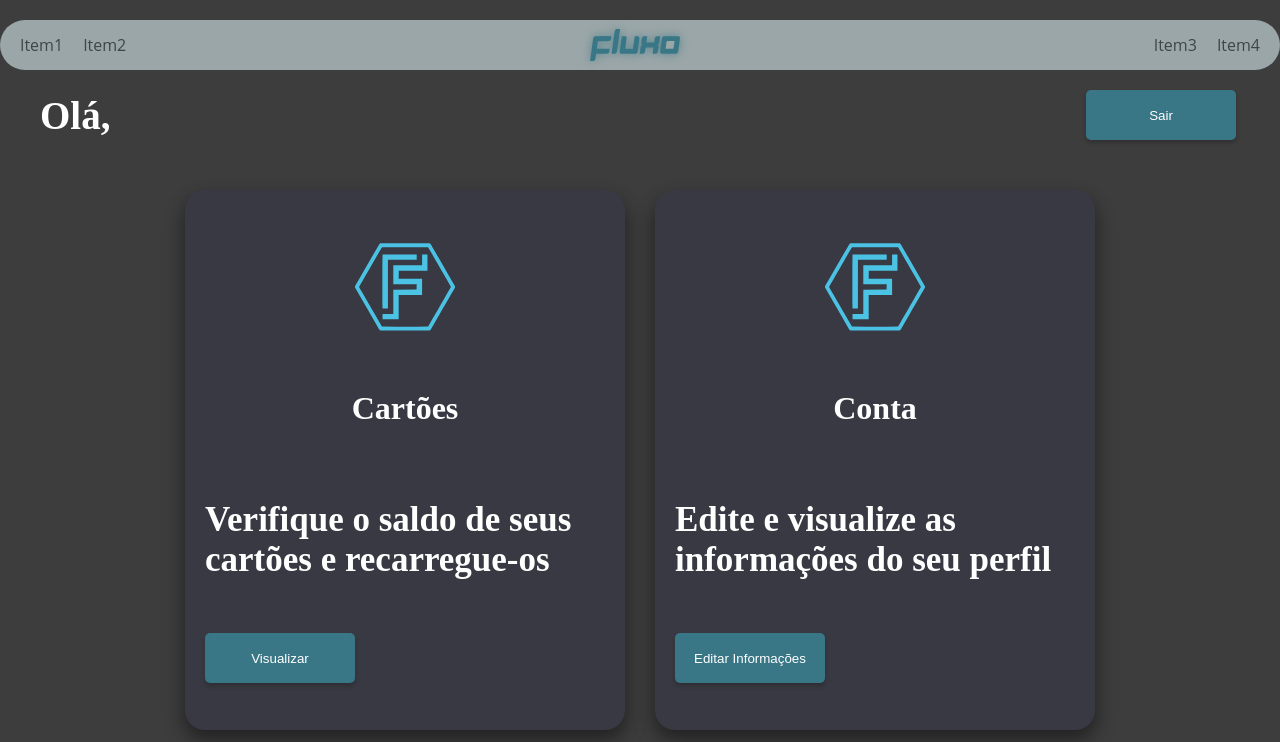
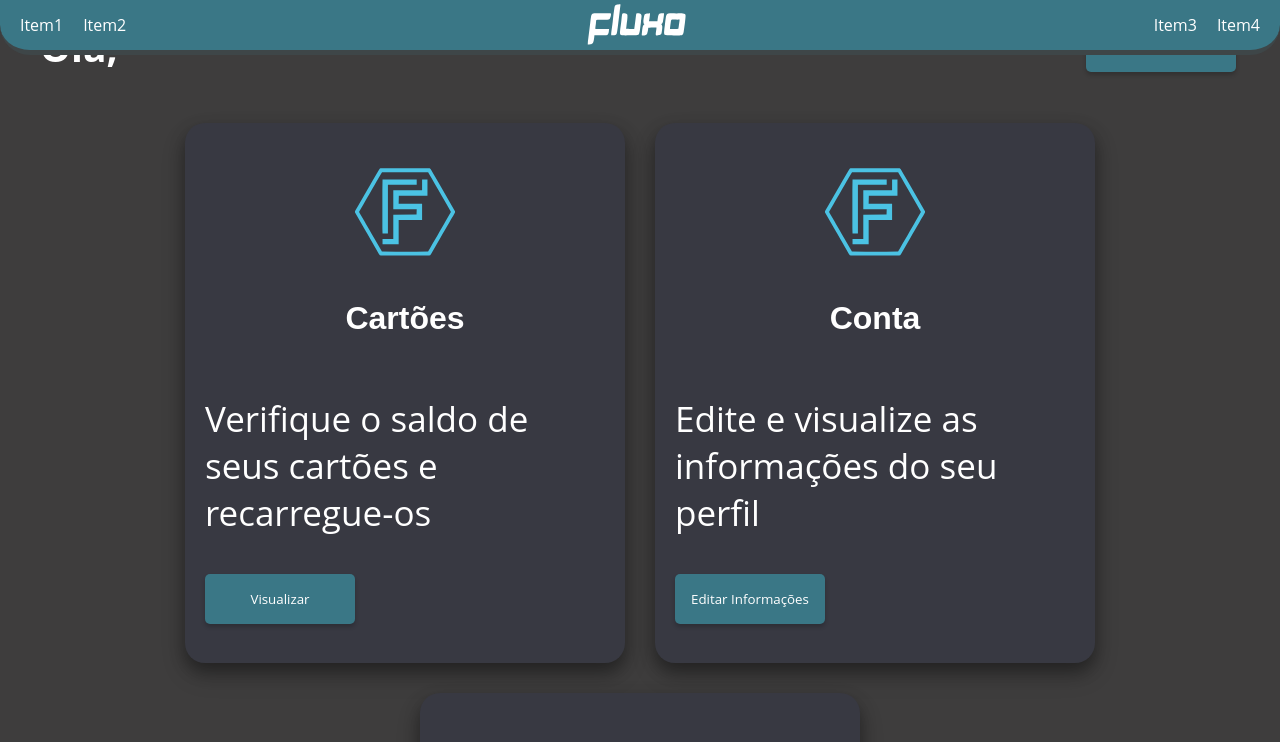
Before and after one commit to 1GabsFps/fluxo-app, a React (Create React App) app: page /home in a window 1280 px wide. Shown: the top 742 px of the page. Built offline with nearby package versions, Linux system fonts and the light colour scheme; no server answers.

Commit message:
adicionado as fontes do projeto, e modificamos as estilizações da header etc...

```diff
--- a/src/components/Buttons/btnStyle.js
+++ b/src/components/Buttons/btnStyle.js
@@ -10,6 +10,8 @@ export const ButtonStyle = styled.button`
     border-radius: 5px;
     cursor: pointer;
     transition: 0.3s;
+    font-family: 'Open Sans', sans-serif;
+    font-weight: 400;
     box-shadow: 0px 3px 4px rgba(0, 0, 0, 0.2);
     &:hover {
         background-color: #3A7760;
@@ -26,6 +28,8 @@ export const InvertedButtonStyle = styled.button`
     border-radius: 5px;
     cursor: pointer;
     transition: 0.3s;
+    font-family: 'Open Sans', sans-serif;
+    font-weight: 400;
     &:hover {
         background-color: #555;
         color: #fff;
--- a/src/components/Cards/CardStyle.js
+++ b/src/components/Cards/CardStyle.js
@@ -20,12 +20,16 @@ export const Card = styled.div`
 export const CardTitle = styled.h2`
     font-size: 2em;
     color: #fff;
+    font-family: 'Fredoka One', cursive;
+    font-weight: 800;
 `;
 
 export const CardText = styled.p`
     font-size: 20px;
     max-width: 90%;
     color: #fff;
+    font-family: 'Open Sans', sans-serif;
+    font-weight: 400;
 `;
 
 export const CardButton = styled.button`
@@ -37,6 +41,8 @@ export const CardButton = styled.button`
     border-radius: 5px;
     cursor: pointer;
     transition: 0.3s;
+    font-family: 'Open Sans', sans-serif;
+    font-weight: 400;
     &:hover {
         background-color: #555;
     }
--- a/src/components/CartaoBus/CBusStyle.js
+++ b/src/components/CartaoBus/CBusStyle.js
@@ -9,19 +9,18 @@ export const Card = styled.div`
     border-radius: 10px;
     margin: 10px;
     box-shadow: 0px 0px 10px 0px #000000;
+    cursor: pointer;
+    transition: transform 0.6s, box-shadow 0.6s;
 
     @media (max-width: 768px) {
         width: 300px;
         height: 200px;
-
     }
 
     &:hover {
-        transform: scale(1.1);
+        transform: rotateY(180deg);
         box-shadow: 0px 0px 10px 0px #fff;
-        transition: 0.6s;
     }
-
 `;
 
 export const CardLogo = styled.img`
@@ -30,6 +29,8 @@ export const CardLogo = styled.img`
 `;
 
 export const CardText = styled.p`
+    font-family: 'Open Sans', sans-serif;
+    font-weight: 600;
     font-size: 20px;
     color: #fff;
 `;
@@ -39,5 +40,9 @@ export const CardContainer = styled.div`
     flex-direction: column;
     gap: 10px;
     padding: 10px;
+    align-items: center;
+    justify-content: center;
+    width: 100%;
+    height: 100%;
 
 `;
--- a/src/components/CartaoBus/CartaoBus.js
+++ b/src/components/CartaoBus/CartaoBus.js
@@ -2,8 +2,12 @@ import { ReactComponent as Flogo } from "../../img/Flogo.svg";
 import { ReactComponent as Txtlogo } from "../../img/FlogoTxt.svg";
 import { Card, CardLogo } from "../../components/CartaoBus/CBusStyle";
 import { CardContainer, CardText } from "../../components/CartaoBus/CBusStyle";
+import { useState } from "react";
 
 export function CartaoBus({ id, classe, saldo }) {
+    const [hovered, setHovered] = useState(false);
+    const [showInfo, setShowInfo] = useState(false);
+
     let Cor;
     switch (classe) {
         case "Normal":
@@ -22,16 +26,40 @@ export function CartaoBus({ id, classe, saldo }) {
             Cor = "#000000"; // Cor padrão
     }
 
+    const handleMouseEnter = () => {
+        setHovered(true);
+        setTimeout(() => setShowInfo(true), 1000);
+    };
+
+    const handleMouseLeave = () => {
+        setHovered(false);
+        setShowInfo(false);
+    };
+
+    const handleClick = () => {
+        localStorage.setItem("cartao", id);
+        window.location.href = "/recarregar";
+    };
+
     return (
-        <Card>
+        <Card
+            onMouseEnter={handleMouseEnter}
+            onMouseLeave={handleMouseLeave}
+            onClick={handleClick}
+            style={{
+                transform: hovered ? "rotateY(180deg)" : "rotateY(0deg)",
+            }}
+        >
+            {!hovered && (
                 <Flogo style={{
                     width: "100px",
                     height: "100px",
                     fill: Cor,
                     margin: "10px"
                 }} />
-            <CardContainer>
-
+            )}
+            {showInfo && (
+                <CardContainer style={{ transform: "rotateY(180deg)" }}>
                     <CardText>
                         Cartão {classe}
                     </CardText>
@@ -39,6 +67,7 @@ export function CartaoBus({ id, classe, saldo }) {
                         Saldo R$: {saldo}
                     </CardText>
                 </CardContainer>
+            )}
         </Card>
     );
 }
--- a/src/components/Header/HeaderStyle.js
+++ b/src/components/Header/HeaderStyle.js
@@ -16,14 +16,18 @@ export const GlobalStyle = createGlobalStyle`
 `;
 
 export const HeaderContainer = styled.div`
-    margin-top: 20px;
     align-items: center;
     display: flex;
-    background-color: #9ba6a8;
+    background-color: #3A7786;
     width: 100%;
     height: 50px;
-    border-radius: 30px;
+    border-radius: 0px 0px 30px 30px;
+    border-width: 0px 0px 5px 0px;
+    border-style: solid;
+    border-color: #3E4648;
     justify-content: space-between;
+    position: fixed;
+    top: 0;
 `;
 
 export const HeaderTitle = styled.h1`
@@ -34,7 +38,7 @@ export const HeaderTitle = styled.h1`
 `;
 
 export const HeaderItens = styled.div`
-    color: #3E4648;
+    color: #fff;
     display: flex;
     flex-wrap: wrap;
     justify-content: space-between;
@@ -58,9 +62,12 @@ export const ItensContainer = styled.div`
 `;
 
 export const Image = styled.img`
-    width: 90px;
-    height: 90px;
+    width: 120px;
+    height: 50px;
     margin-right: 10px;
     cursor: pointer;
-    filter: drop-shadow(0px 0px 5px rgba(58, 119, 134, 0.7));
+    &:hover {
+        filter: drop-shadow(0px 0px 5px rgba(255, 255, 255, 0.7));
+        transition: 0.6s;
+    }
 `;
--- a/src/components/Input/InputStyle.js
+++ b/src/components/Input/InputStyle.js
@@ -17,7 +17,8 @@ export const InputContainer = styled.input`
     font-size: 18px;
     transition: border-color 0.3s ease-in-out;
     box-sizing: border-box;
-
+    font-family: 'Open Sans', sans-serif;
+    font-weight: 400;
     &:focus {
         outline: none;
     }
@@ -37,4 +38,6 @@ export const InputLabel = styled.label`
     color: #3A7786;
     pointer-events: none;
     transition: all 0.3s ease-in-out;
+    font-family: 'Open Sans', sans-serif;
+    font-weight: 400;
 `;
--- a/src/pages/LandingBottom/BottomStyle.js
+++ b/src/pages/LandingBottom/BottomStyle.js
@@ -38,6 +38,8 @@ export const Title = styled.h1`
     max-width: 40%;
     margin: 0;
     text-align: center;
+    font-family: 'Fredoka One', cursive;
+    font-weight: 800;
 
     @media (max-width: 1024px) {
         font-size: 2.8em;
@@ -96,6 +98,8 @@ export const Text = styled.p`
     font-size: 1.5em;
     margin: 0;
     text-align: center;
+    font-family: 'Open Sans', sans-serif;
+    font-weight: 400;
 
 `;
 
--- a/src/pages/LandingMid/MidStyle.js
+++ b/src/pages/LandingMid/MidStyle.js
@@ -37,6 +37,8 @@ export const SectionTitle = styled.h1`
     max-width: 40%;
     margin: 0;
     text-align: center;
+    font-family: 'Fredoka', sans-serif;
+    font-weight: 800;
 
     @media (max-width: 768px) {
         font-size: 2.5em;
@@ -52,6 +54,8 @@ export const SectionDescription = styled.p`
     max-width: 40%;
     margin: 0;
     text-align: center;
+    font-family: 'Open Sans', sans-serif;
+    font-weight: 400;
 
     @media (max-width: 768px) {
         font-size: 1.2em;
@@ -85,6 +89,8 @@ export const ImgDescription = styled.p`
     max-width: 50%;
     text-align: center;
     margin-top: 20px;
+    font-family: 'Open Sans', sans-serif;
+    font-weight: 400;
 
     @media (max-width: 768px) {
         font-size: 1.2em;
--- a/src/pages/LandingPage/LandingStyle.js
+++ b/src/pages/LandingPage/LandingStyle.js
@@ -40,6 +40,8 @@ export const SectionTitle = styled.h1`
     max-width: 40%;
     margin: 0;
     text-align: center;
+    font-family: 'Fredoka One', cursive;
+    font-weight: 800;
 
     @media (max-width: 768px) {
         font-size: 2.5em;
@@ -55,6 +57,8 @@ export const SectionDescription = styled.p`
     max-width: 40%;
     margin: 0;
     text-align: center;
+    font-family: 'Open Sans', sans-serif;
+    font-weight: 400;
 
     @media (max-width: 768px) {
         font-size: 1.2em;
--- a/src/pages/LoginPage/LoginStyle.js
+++ b/src/pages/LoginPage/LoginStyle.js
@@ -73,5 +73,7 @@ export const ForgotPassword = styled.a`
     padding: 40px;
     text-decoration: none;
     cursor: pointer;
+    font-family: 'Open Sans', sans-serif;
+    font-weight: 400;
 
 `;
--- a/src/pages/homepage/HomeStyle.js
+++ b/src/pages/homepage/HomeStyle.js
@@ -32,6 +32,8 @@ export const HiUser = styled.div`
     align-items: center;
     justify-content: space-between;
     padding: 20px;
+    font-family: 'Open Sans', sans-serif;
+    font-weight: 400;
     @media (max-width: 768px) {
         padding: 5px;
     }
@@ -76,12 +78,16 @@ export const Card = styled.div`
 export const CardTitle = styled.h1`
     font-size: 50x;
     font-weight: bold;
+    font-family: "fredoka one", sans-serif;
+    font-weight: 800;
 `;
 
 export const CardText = styled.p`
     margin-top: 20px;
     font-size: 35px;
     font-weight: bold;
+    font-family: 'Open Sans', sans-serif;
+    font-weight: 400;
 `;
 
 export const ButtonConteiner = styled.div`
```
Also changed, not shown: src/img/FlogoTxt.svg. Lines whose indentation alone changed are shown as unchanged.
